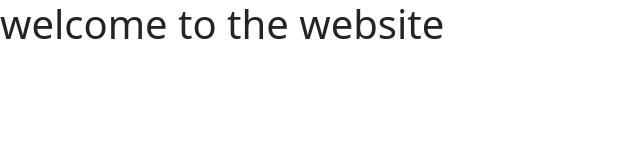
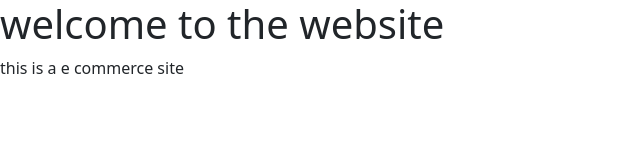
Before and after one commit to ISMAIL198/panda-commerce, a plain HTML site: page index.html in a window 1280 px wide. Shown: the whole page, without its empty margins (0-640 px from the left). Drawn offline with Linux system fonts and the light colour scheme.

Commit message:
testing commit

```diff
--- a/index.html
+++ b/index.html
@@ -10,6 +10,7 @@
 </head>
 <body>
     <h1>welcome to the website</h1>
+    <p>this is a e commerce site</p>
 
     <script src="bootstrap\js\bootstrap.bundle.min.js"></script>
 </body>
```
